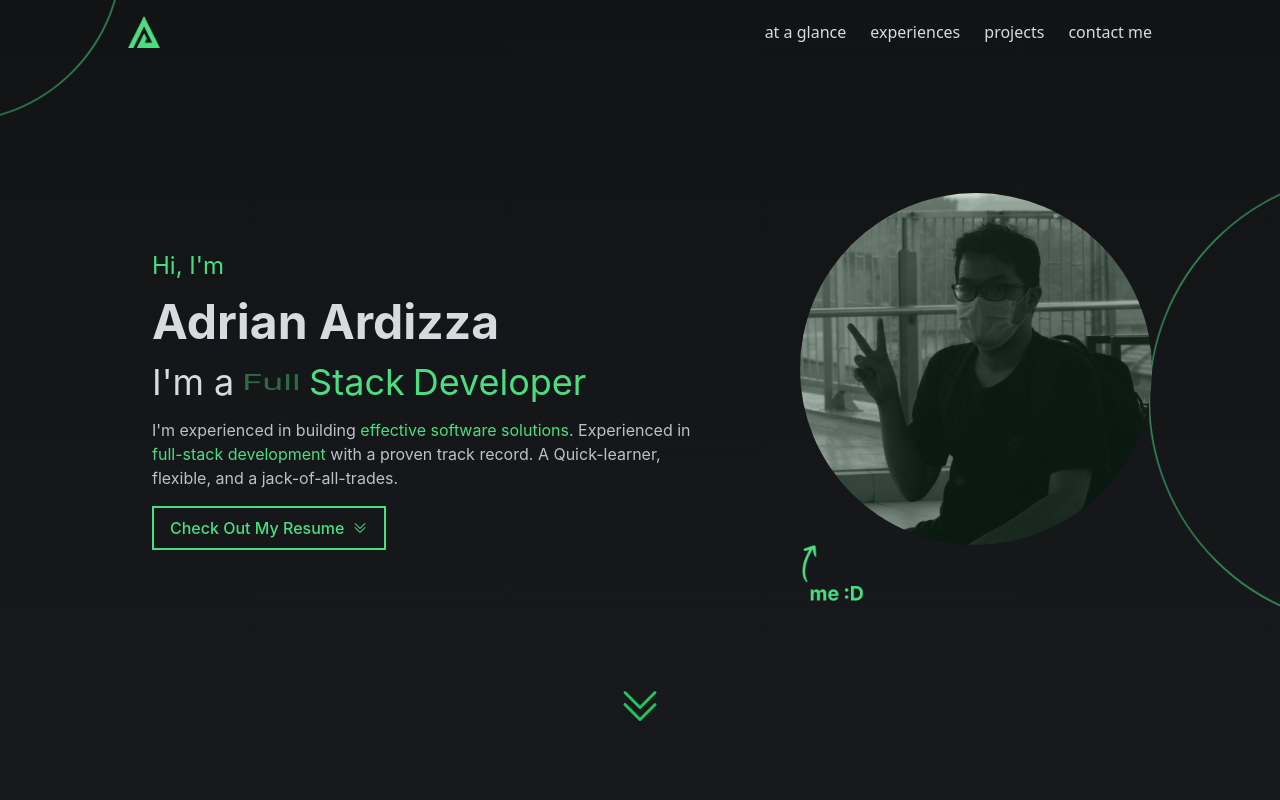
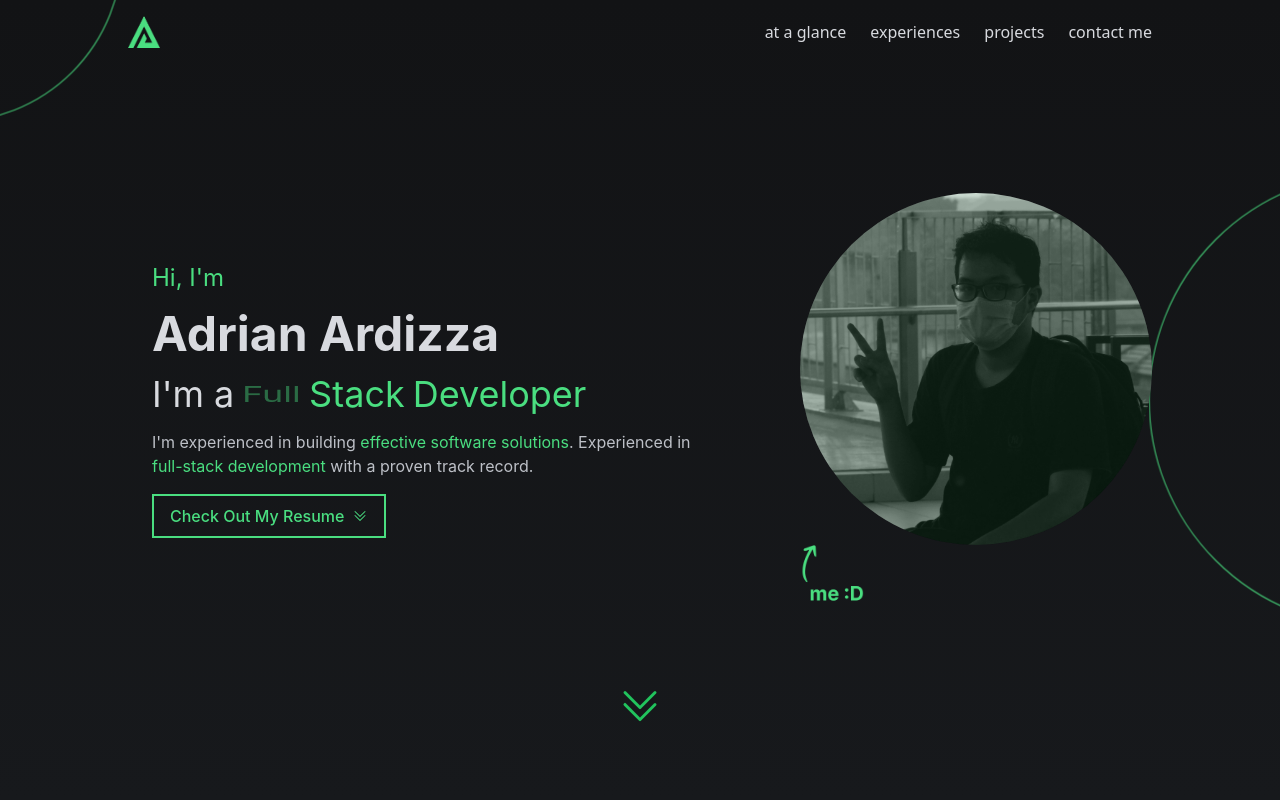
Before and after one commit to Meta502/ardizza.xyz, a Next.js app: page / in a window 1280 px wide. Shown: the top 800 px of the page. Built offline with nearby package versions, Linux system fonts and the light colour scheme.

Commit message:
Remove unnecessary sentence from description

```diff
--- a/components/Hero/index.tsx
+++ b/components/Hero/index.tsx
@@ -19,7 +19,7 @@ const Hero = () => {
             <RotatingText />
           </div>
           <div className="text-pale-gray-200">
-            I'm experienced in building <span className="text-green-400">effective software solutions</span>. Experienced in <span className="text-green-400">full-stack development</span> with a proven track record. A Quick-learner, flexible, and a jack-of-all-trades.
+            I'm experienced in building <span className="text-green-400">effective software solutions</span>. Experienced in <span className="text-green-400">full-stack development</span> with a proven track record.
           </div>
           <a href="/resume/latest.pdf" className="flex max-w-max items-center gap-2 border-2 text-green-400 hover:text-pale-gray-800 border-green-400 duration-250 ease-in-out transition-all hover:bg-green-400 font-medium px-4 py-2">
             <span>Check Out My Resume</span>
```
